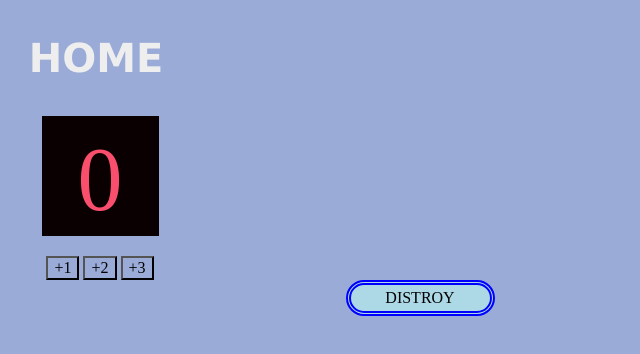
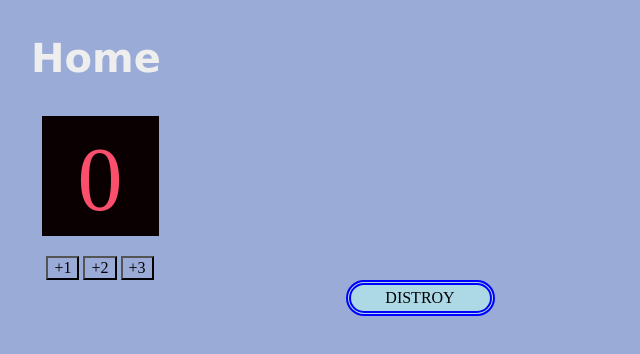
Before and after one commit to nitimoy/Score-Board, a plain HTML site: page index.html in a window 1280 px wide. Shown: the full height of the page, 220-860 px from the left. Drawn offline with nearby package versions, Linux system fonts and the light colour scheme.

Commit message:
Update index.html

```diff
--- a/index.html
+++ b/index.html
@@ -5,7 +5,7 @@
     <body>
         <div class="container">
             <div>
-                <h3>HOME</h3>
+                <h3>Home</h3>
                 <h2 class="score" id="home">0</h2>
                 <div>
                     <button onclick="homeAdd(1)">+1</button>
```
